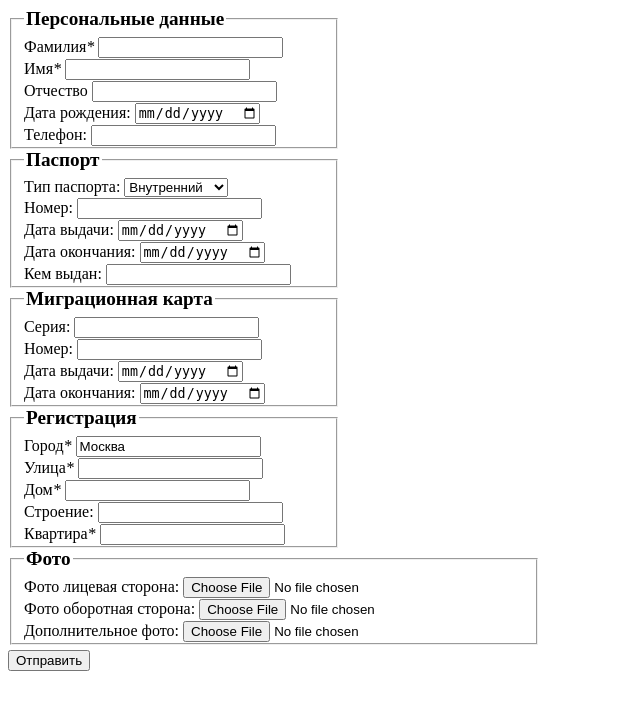
After one commit to 5741844/new_repository, a Django app: template redhuman_is/the_redhuman_is/templates/the_redhuman_is/папка с заготовками/add_worker.html in a window 1280 px wide. The commit adds this page. Shown: the top 710 px of the page, without its empty margins (0-640 px from the left). Run offline with Django 3.2, Linux system fonts and the light colour scheme; the template is opened without the code that fills it, so the values that code supplies are empty.

Commit message:
Добавлен ввод/вывод с/на одну страницу в/из нескольких моделей

```diff
--- a/redhuman_is/redhuman_is/settings.py
+++ b/redhuman_is/redhuman_is/settings.py
@@ -111,7 +111,7 @@ AUTH_PASSWORD_VALIDATORS = [
 
 LANGUAGE_CODE = 'en-us'
 
-TIME_ZONE = 'UTC'
+TIME_ZONE = 'Europe/Moscow'
 
 USE_I18N = True
 
@@ -120,6 +120,7 @@ USE_L10N = True
 USE_TZ = True
 
 
+
 # Static files (CSS, JavaScript, Images)
 # https://docs.djangoproject.com/en/1.10/howto/static-files/
 
--- /dev/null
+++ b/redhuman_is/the_redhuman_is/templates/the_redhuman_is/папка с заготовками/add_worker.html
@@ -0,0 +1,79 @@
+<!DOCTYPE HTML>
+<html>
+  <head>
+    <meta charset="utf-8">
+    <title>Рабочий</title>
+  </head>
+  <body>
+  <style>
+   p {
+    margin-top: 10px;
+    margin-bottom: -9px;
+   }
+   legend {
+    font-size: 120%;
+    font-weight: 900;
+    margin-top: 10px;
+    margin-bottom: -9px;
+   }
+   fieldset {
+    margin-top: 5px;
+    margin-bottom: -5px;
+   }
+   .layer1 {
+    width: 300px;
+   }
+   .layer2 {
+    width: 500px;
+   }
+  </style>
+
+  <form action="mailto:hr@redhuman.ru" enctype="text/plain" method="POST" >
+    <fieldset class="layer1">
+      <legend>Персональные данные</legend>
+      <p><label for="last_name">Фамилия<em>*</em> </label><input type="text" name="last_name"></p>
+      <p><label for="name">Имя<em>*</em> </label><input type="text" name="name"></p>
+      <p><label for="patronymic">Отчество </label><input type="text" name="patronymic"></p>
+      <p><label for="birth_date">Дата рождения: </label><input type="date" name="birth_date"></p>
+      <p><label for="tel_number">Телефон: </label><input type="text" name="tel_number" maxlength="10" pattern="[0-9]{10}"></p>
+    </fieldset>
+
+    <fieldset class="layer1">
+      <legend>Паспорт</legend>
+      <p><label>Тип паспорта: </label><select required name="passport_type"><option value="Внутренний">Внутренний</option><option value="Заграничный">Заграничный</option></select></p>
+      <p><label for="passport_number">Номер: </label><input type="text" name="passport_number" maxlength="9"></p>
+      <p><label for="date_of_issue">Дата выдачи: </label><input type="date" name="date_of_issue"></p>
+      <p><label for="date_of_exp">Дата окончания: </label><input type="date" name="date_of_exp"></p>
+      <p><label for="issued_by">Кем выдан: </label><input type="text" name="issued_by"></p>
+    </fieldset>
+
+    <fieldset class="layer1">
+      <legend>Миграционная карта</legend>
+      <p><label for="mig_series">Серия: </label><input type="text" name="mig_series" maxlength="4" pattern="[0-9]{4}"></p>
+      <p><label for="mig_number">Номер: </label><input type="text" name="mig_number" maxlength="7" pattern="[0-9]{7}"></p>
+      <p><label for="m_date_of_issue">Дата выдачи: </label><input type="date" name="m_date_of_issue"></p>
+      <p><label for="m_date_of_exp">Дата окончания: </label><input type="date" name="m_date_of_exp"></p>
+    </fieldset>
+
+    <fieldset class="layer1">
+      <legend>Регистрация</legend>
+      <p><label for="city">Город<em>*</em> </label><input type="text" name="city" value="Москва"></p>
+      <p><label for="street">Улица<em>*</em> </label><input type="text" name="street"></p>
+      <p><label for="house_number">Дом<em>*</em> </label><input type="text" name="house_number"></p>
+      <p><label for="building_number">Строение: </label><input type="text" name="building_number"></p>
+      <p><label for="appt_number">Квартира<em>*</em> </label><input type="text" name="appt_number"></p>
+    </fieldset>
+
+    <fieldset class="layer2">
+      <legend>Фото</legend>
+      <p><label for="photo1">Фото лицевая сторона: </label><input type="file" name="photo1"></p>
+      <p><label for="photo2">Фото оборотная сторона: </label><input type="file" name="photo2"></p>
+      <p><label for="photo3">Дополнительное фото: </label><input type="file" name="photo3"></p>
+    </fieldset>
+
+
+  <p><input type="submit" value="Отправить"></p>
+  </form>
+
+  </body>
+</html>
--- a/redhuman_is/the_redhuman_is/urls.py
+++ b/redhuman_is/the_redhuman_is/urls.py
@@ -7,7 +7,8 @@ urlpatterns = [
 
     url(r'^$', views.base, name='base'),
     url(r'^new-worker/$', views.new_worker, name='new_worker'),
-    url(r'^add-worker/$', views.add_worker, name='add_worker'),
     url(r'^list-workers/$', views.list_workers, name='list_workers'),
     url(r'^worker/(?P<pk>[0-9]+)/$', views.worker_detail, name='worker_detail'),
+    url(r'^worker/(?P<pk>[0-9]+)/edit/$', views.worker_edit, name='worker_edit'),
+    url(r'^worker/(?P<pk>[0-9]+)/delete/$', views.worker_del, name='worker_del'),
 ]
```
Also changed, not shown: redhuman_is/the_redhuman_is/forms.py (+22 -2 lines), redhuman_is/the_redhuman_is/models.py (+34 -18 lines), redhuman_is/the_redhuman_is/templates/the_redhuman_is/base.html (+4 -3 lines), redhuman_is/the_redhuman_is/templates/the_redhuman_is/list_workers.html (+16 -3 lines), redhuman_is/the_redhuman_is/templates/the_redhuman_is/new_worker.html (+6 -2 lines), redhuman_is/the_redhuman_is/templates/the_redhuman_is/worker_detail.html (+22 -11 lines), redhuman_is/the_redhuman_is/views.py (+48 -12 lines).
